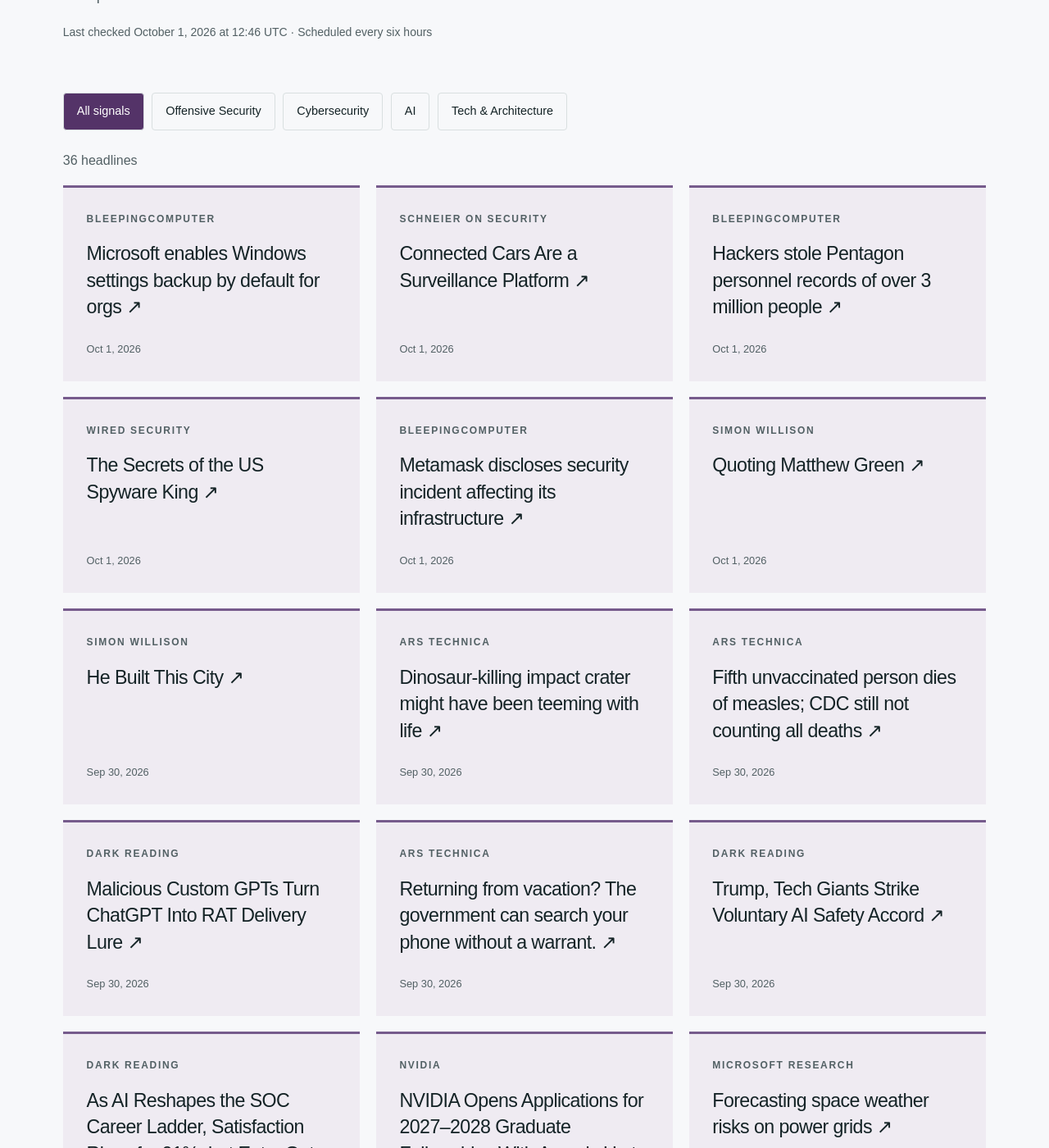
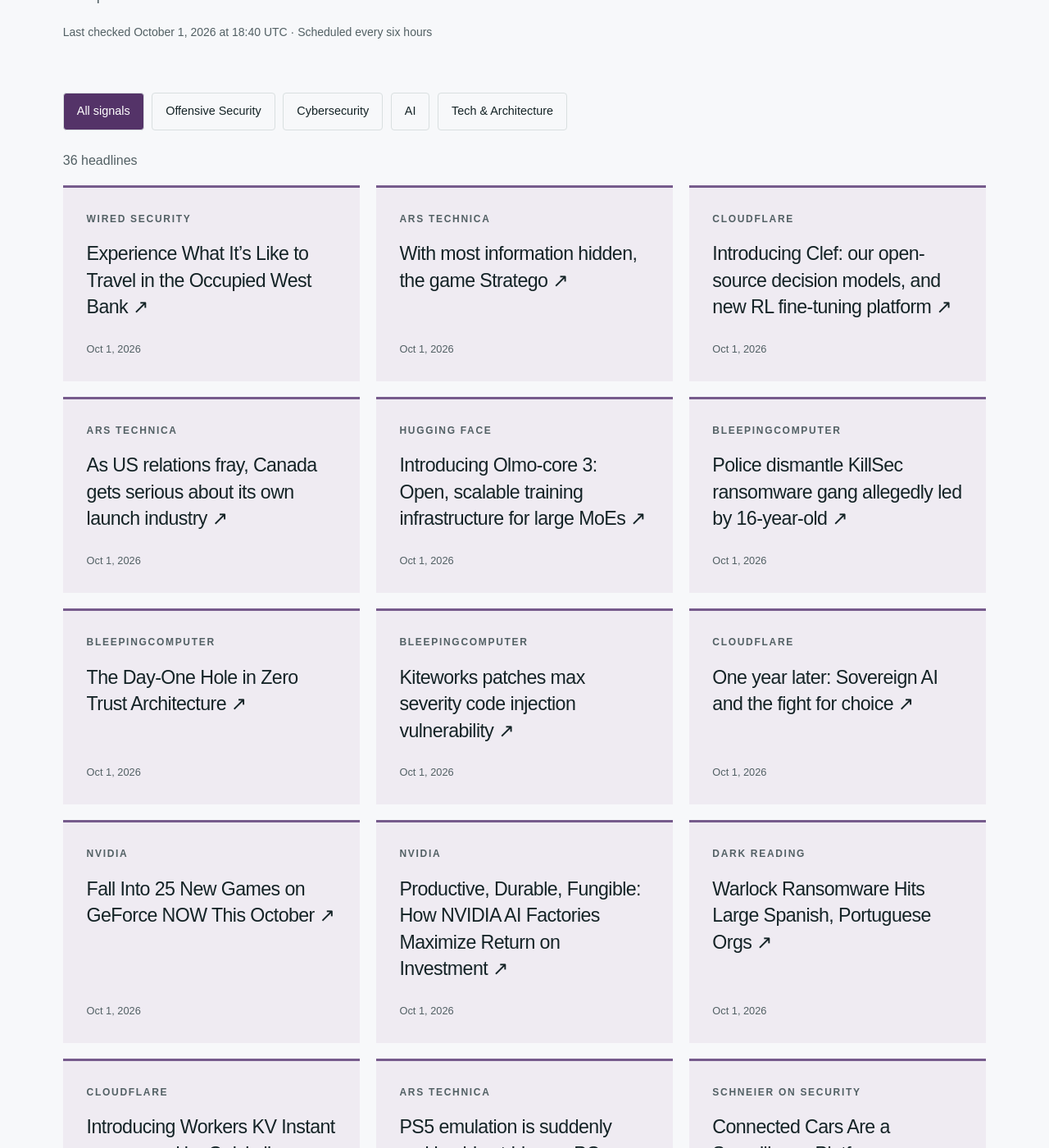
Before and after one commit to hntk/hntk.github.io, a Jekyll site: the page built from news/index.html, in a window 1280 px wide and 1400 px high, scrolled down 375 px. Shown: the whole window at 82% size. Built offline with Jekyll 4.4.1, drawn with Linux system fonts in a browser that asks for light colours; some of the changed text lies outside the part shown.

Commit message:
Refresh News and Signals

```diff
--- a/_data/news.json
+++ b/_data/news.json
@@ -1,13 +1,117 @@
 {
-  "updated": "2026-10-01T12:46:14.237388+00:00",
+  "updated": "2026-10-01T18:40:05.834268+00:00",
   "items": [
     {
-      "title": "Microsoft enables Windows settings backup by default for orgs",
-      "url": "https://www.bleepingcomputer.com/news/microsoft/microsoft-enables-windows-settings-backup-by-default-for-orgs/",
-      "published": "2026-10-01T11:14:28+00:00",
+      "title": "Experience What It’s Like to Travel in the Occupied West Bank",
+      "url": "https://www.wired.com/story/experience-what-its-like-to-travel-in-the-occupied-west-bank/",
+      "published": "2026-10-01T18:00:00+00:00",
+      "source": "WIRED Security",
+      "source_id": "wired",
+      "category": "cybersecurity"
+    },
+    {
+      "title": "With most information hidden, the game Stratego",
+      "url": "https://arstechnica.com/science/2026/10/ai-finally-beat-the-best-stratego-player-in-history-and-did-it-on-a-budget/",
+      "published": "2026-10-01T16:28:04+00:00",
+      "source": "Ars Technica",
+      "source_id": "ars-technica",
+      "category": "tech-architecture"
+    },
+    {
+      "title": "Introducing Clef: our open-source decision models, and new RL fine-tuning platform",
+      "url": "https://blog.cloudflare.com/clef-decision-models/",
+      "published": "2026-10-01T15:34:02+00:00",
+      "source": "Cloudflare",
+      "source_id": "cloudflare",
+      "category": "tech-architecture"
+    },
+    {
+      "title": "As US relations fray, Canada gets serious about its own launch industry",
+      "url": "https://arstechnica.com/space/2026/10/as-us-relations-fray-canada-gets-serious-about-its-own-launch-industry/",
+      "published": "2026-10-01T15:30:49+00:00",
+      "source": "Ars Technica",
+      "source_id": "ars-technica",
+      "category": "tech-architecture"
+    },
+    {
+      "title": "Introducing Olmo-core 3: Open, scalable training infrastructure for large MoEs",
+      "url": "https://huggingface.co/blog/allenai/olmocore3",
+      "published": "2026-10-01T15:01:43+00:00",
+      "source": "Hugging Face",
+      "source_id": "hugging-face",
+      "category": "ai"
+    },
+    {
+      "title": "Police dismantle KillSec ransomware gang allegedly led by 16-year-old",
+      "url": "https://www.bleepingcomputer.com/news/security/police-dismantle-killsec-ransomware-gang-allegedly-led-by-16-year-old/",
+      "published": "2026-10-01T14:25:14+00:00",
       "source": "BleepingComputer",
       "source_id": "bleepingcomputer",
       "category": "cybersecurity"
+    },
+    {
+      "title": "The Day-One Hole in Zero Trust Architecture",
+      "url": "https://www.bleepingcomputer.com/news/security/the-day-one-hole-in-zero-trust-architecture/",
+      "published": "2026-10-01T14:01:11+00:00",
+      "source": "BleepingComputer",
+      "source_id": "bleepingcomputer",
+      "category": "cybersecurity"
+    },
+    {
+      "title": "Kiteworks patches max severity code injection vulnerability",
+      "url": "https://www.bleepingcomputer.com/news/security/kiteworks-patches-max-severity-email-protection-gateway-code-injection-vulnerability/",
+      "published": "2026-10-01T13:51:08+00:00",
+      "source": "BleepingComputer",
+      "source_id": "bleepingcomputer",
+      "category": "cybersecurity"
+    },
+    {
+      "title": "One year later: Sovereign AI and the fight for choice",
+      "url": "https://blog.cloudflare.com/sovereign-ai-choice-one-year-later/",
+      "published": "2026-10-01T13:04:19+00:00",
+      "source": "Cloudflare",
+      "source_id": "cloudflare",
+      "category": "tech-architecture"
+    },
+    {
+      "title": "Fall Into 25 New Games on GeForce NOW This October",
+      "url": "https://blogs.nvidia.com/blog/geforce-now-thursday-october-2026-games-list/",
+      "published": "2026-10-01T13:00:54+00:00",
+      "source": "NVIDIA",
+      "source_id": "nvidia",
+      "category": "ai"
+    },
+    {
+      "title": "Productive, Durable, Fungible: How NVIDIA AI Factories Maximize Return on Investment",
+      "url": "https://blogs.nvidia.com/blog/productive-durable-fungible-ai-factories/",
+      "published": "2026-10-01T13:00:49+00:00",
+      "source": "NVIDIA",
+      "source_id": "nvidia",
+      "category": "ai"
+    },
+    {
+      "title": "Warlock Ransomware Hits Large Spanish, Portuguese Orgs",
+      "url": "https://www.darkreading.com/cyberattacks-data-breaches/warlock-ransomware-spanish-portuguese",
+      "published": "2026-10-01T13:00:00+00:00",
+      "source": "Dark Reading",
+      "source_id": "dark-reading",
+      "category": "cybersecurity"
+    },
+    {
+      "title": "Introducing Workers KV Instant — powered by Quicksilver",
+      "url": "https://blog.cloudflare.com/workers-kv-instant/",
+      "published": "2026-10-01T13:00:00+00:00",
+      "source": "Cloudflare",
+      "source_id": "cloudflare",
+      "category": "tech-architecture"
+    },
+    {
+      "title": "PS5 emulation is suddenly making big strides on PC",
+      "url": "https://arstechnica.com/gaming/2026/10/ps5-emulation-is-suddenly-making-big-strides-on-pc/",
+      "published": "2026-10-01T11:30:41+00:00",
+      "source": "Ars Technica",
+      "source_id": "ars-technica",
+      "category": "tech-architecture"
     },
     {
       "title": "Connected Cars Are a Surveillance Platform",
@@ -18,27 +122,11 @@
       "category": "cybersecurity"
     },
     {
-      "title": "Hackers stole Pentagon personnel records of over 3 million people",
-      "url": "https://www.bleepingcomputer.com/news/security/hackers-breach-pentagon-human-resources-management-system-steal-data-of-nearly-3-million-people/",
-      "published": "2026-10-01T09:44:28+00:00",
-      "source": "BleepingComputer",
-      "source_id": "bleepingcomputer",
-      "category": "cybersecurity"
-    },
-    {
       "title": "The Secrets of the US Spyware King",
       "url": "https://www.wired.com/story/the-secrets-of-the-us-spyware-king/",
       "published": "2026-10-01T09:30:00+00:00",
       "source": "WIRED Security",
       "source_id": "wired",
-      "category": "cybersecurity"
-    },
-    {
-      "title": "Metamask discloses security incident affecting its infrastructure",
-      "url": "https://www.bleepingcomputer.com/news/security/metamask-discloses-security-incident-affecting-its-infrastructure/",
-      "published": "2026-10-01T07:33:57+00:00",
-      "source": "BleepingComputer",
-      "source_id": "bleepingcomputer",
       "category": "cybersecurity"
     },
     {
@@ -58,22 +146,6 @@
       "category": "ai"
     },
     {
-      "title": "Dinosaur-killing impact crater might have been teeming with life",
-      "url": "https://arstechnica.com/science/2026/09/dinosaur-killing-impact-crater-might-have-been-teeming-with-life/",
-      "published": "2026-09-30T21:54:12+00:00",
-      "source": "Ars Technica",
-      "source_id": "ars-technica",
-      "category": "tech-architecture"
-    },
-    {
-      "title": "Fifth unvaccinated person dies of measles; CDC still not counting all deaths",
-      "url": "https://arstechnica.com/health/2026/09/fifth-unvaccinated-person-dies-of-measles-cdc-still-not-counting-all-deaths/",
-      "published": "2026-09-30T21:37:54+00:00",
-      "source": "Ars Technica",
-      "source_id": "ars-technica",
-      "category": "tech-architecture"
-    },
-    {
       "title": "Malicious Custom GPTs Turn ChatGPT Into RAT Delivery Lure",
       "url": "https://www.darkreading.com/cyberattacks-data-breaches/malicious-custom-gpts-chatgpt-rat-delivery-lure",
       "published": "2026-09-30T21:25:47+00:00",
@@ -82,25 +154,9 @@
       "category": "cybersecurity"
     },
     {
-      "title": "Returning from vacation? The government can search your phone without a warrant.",
-      "url": "https://arstechnica.com/tech-policy/2026/09/immigration-advocate-sues-border-agents-for-demanding-his-cell-phone/",
-      "published": "2026-09-30T21:19:56+00:00",
-      "source": "Ars Technica",
-      "source_id": "ars-technica",
-      "category": "tech-architecture"
-    },
-    {
       "title": "Trump, Tech Giants Strike Voluntary AI Safety Accord",
       "url": "https://www.darkreading.com/cyber-risk/trump-tech-giants-strike-voluntary-ai-safety-accord",
       "published": "2026-09-30T20:51:15+00:00",
-      "source": "Dark Reading",
-      "source_id": "dark-reading",
-      "category": "cybersecurity"
-    },
-    {
-      "title": "As AI Reshapes the SOC Career Ladder, Satisfaction Rises for 91%, but Entry Gets Harder for Nearly Half",
-      "url": "https://www.darkreading.com/cybersecurity-careers/ai-reshapes-soc-career-ladder",
-      "published": "2026-09-30T18:56:56+00:00",
       "source": "Dark Reading",
       "source_id": "dark-reading",
       "category": "cybersecurity"
@@ -120,38 +176,6 @@
       "source": "Microsoft Research",
       "source_id": "microsoft-research",
       "category": "ai"
-    },
-    {
-      "title": "From Training to Production, NVIDIA and CoreWeave Close the Loop on Agentic AI",
-      "url": "https://blogs.nvidia.com/blog/coreweave-agentic-ai-vera-rubin/",
-      "published": "2026-09-30T15:00:00+00:00",
-      "source": "NVIDIA",
-      "source_id": "nvidia",
-      "category": "ai"
-    },
-    {
-      "title": "Cloudflare Impact reaches $100 million in donations",
-      "url": "https://blog.cloudflare.com/100-million-donations/",
-      "published": "2026-09-30T13:01:55+00:00",
-      "source": "Cloudflare",
-      "source_id": "cloudflare",
-      "category": "tech-architecture"
-    },
-    {
-      "title": "Cut your AI spend with AI Gateway's Auto Router",
-      "url": "https://blog.cloudflare.com/auto-router/",
-      "published": "2026-09-30T13:00:00+00:00",
-      "source": "Cloudflare",
-      "source_id": "cloudflare",
-      "category": "tech-architecture"
-    },
-    {
-      "title": "Detect and send production issues straight to your agent",
-      "url": "https://blog.cloudflare.com/real-time-issue-detection/",
-      "published": "2026-09-30T13:00:00+00:00",
-      "source": "Cloudflare",
-      "source_id": "cloudflare",
-      "category": "tech-architecture"
     },
     {
       "title": "Introducing Adversary Intelligence: LLM Tradecraft",
@@ -194,14 +218,6 @@
       "category": "ai"
     },
     {
-      "title": "OpenAI Gets Sued Over the Hugging Face Hack",
-      "url": "https://www.wired.com/story/openai-sued-over-the-hugging-face-hack/",
-      "published": "2026-09-29T19:05:00+00:00",
-      "source": "WIRED Security",
-      "source_id": "wired",
-      "category": "cybersecurity"
-    },
-    {
       "title": "NVIDIA Kumo Tabular Sets a New Accuracy-Efficiency Frontier for Tabular Prediction",
       "url": "https://huggingface.co/blog/nvidia/kumo-tabular",
       "published": "2026-09-29T15:30:38+00:00",
@@ -215,14 +231,6 @@
       "published": "2026-09-29T14:00:02+00:00",
       "source": "Microsoft Research",
       "source_id": "microsoft-research",
-      "category": "ai"
-    },
-    {
-      "title": "Getting the Source Right, Not Just the Fact: Source-Aware Verification for MCP Agents",
-      "url": "https://huggingface.co/blog/MultiverseComputingCAI/getting-the-source-right-not-just-the-fact-source",
-      "published": "2026-09-29T13:07:00+00:00",
-      "source": "Hugging Face",
-      "source_id": "hugging-face",
       "category": "ai"
     },
     {
@@ -258,14 +266,6 @@
       "category": "offensive-security"
     },
     {
-      "title": "How Open Science Can Help Researchers Prepare for the Next Pandemic",
-      "url": "https://blogs.nvidia.com/blog/open-protein-dataset/",
-      "published": "2026-09-24T14:00:50+00:00",
-      "source": "NVIDIA",
-      "source_id": "nvidia",
-      "category": "ai"
-    },
-    {
       "title": "HTTP/3 in Burp Suite - it’s time to find a bigger wordlist",
       "url": "https://portswigger.net/research/http3-in-burp-suite",
       "published": "2026-09-23T14:00:00+00:00",
@@ -295,79 +295,79 @@
       "id": "ars-technica",
       "name": "Ars Technica",
       "status": "ok",
-      "last_success": "2026-10-01T12:46:14.237388+00:00"
+      "last_success": "2026-10-01T18:40:05.834268+00:00"
     },
     {
       "id": "bleepingcomputer",
       "name": "BleepingComputer",
       "status": "ok",
-      "last_success": "2026-10-01T12:46:14.237388+00:00"
+      "last_success": "2026-10-01T18:40:05.834268+00:00"
     },
     {
       "id": "cloudflare",
       "name": "Cloudflare",
       "status": "ok",
-      "last_success": "2026-10-01T12:46:14.237388+00:00"
+      "last_success": "2026-10-01T18:40:05.834268+00:00"
     },
     {
       "id": "dark-reading",
       "name": "Dark Reading",
       "status": "ok",
-      "last_success": "2026-10-01T12:46:14.237388+00:00"
+      "last_success": "2026-10-01T18:40:05.834268+00:00"
     },
     {
       "id": "hugging-face",
       "name": "Hugging Face",
       "status": "ok",
-      "last_success": "2026-10-01T12:46:14.237388+00:00"
+      "last_success": "2026-10-01T18:40:05.834268+00:00"
     },
     {
       "id": "microsoft-research",
       "name": "Microsoft Research",
       "status": "ok",
-      "last_success": "2026-10-01T12:46:14.237388+00:00"
+      "last_success": "2026-10-01T18:40:05.834268+00:00"
     },
     {
       "id": "nvidia",
       "name": "NVIDIA",
       "status": "ok",
-      "last_success": "2026-10-01T12:46:14.237388+00:00"
+      "last_success": "2026-10-01T18:40:05.834268+00:00"
     },
     {
       "id": "portswigger",
       "name": "PortSwigger Research",
       "status": "ok",
-      "last_success": "2026-10-01T12:46:14.237388+00:00"
+      "last_success": "2026-10-01T18:40:05.834268+00:00"
     },
     {
       "id": "schneier",
       "name": "Schneier on Security",
       "status": "ok",
-      "last_success": "2026-10-01T12:46:14.237388+00:00"
+      "last_success": "2026-10-01T18:40:05.834268+00:00"
     },
     {
       "id": "simon-willison",
       "name": "Simon Willison",
       "status": "ok",
-      "last_success": "2026-10-01T12:46:14.237388+00:00"
+      "last_success": "2026-10-01T18:40:05.834268+00:00"
     },
     {
       "id": "specterops",
       "name": "SpecterOps",
       "status": "ok",
-      "last_success": "2026-10-01T12:46:14.237388+00:00"
+      "last_success": "2026-10-01T18:40:05.834268+00:00"
     },
     {
       "id": "trail-of-bits",
       "name": "Trail of Bits",
       "status": "ok",
-      "last_success": "2026-10-01T12:46:14.237388+00:00"
+      "last_success": "2026-10-01T18:40:05.834268+00:00"
     },
     {
       "id": "wired",
       "name": "WIRED Security",
       "status": "ok",
-      "last_success": "2026-10-01T12:46:14.237388+00:00"
+      "last_success": "2026-10-01T18:40:05.834268+00:00"
     }
   ]
 }
```
